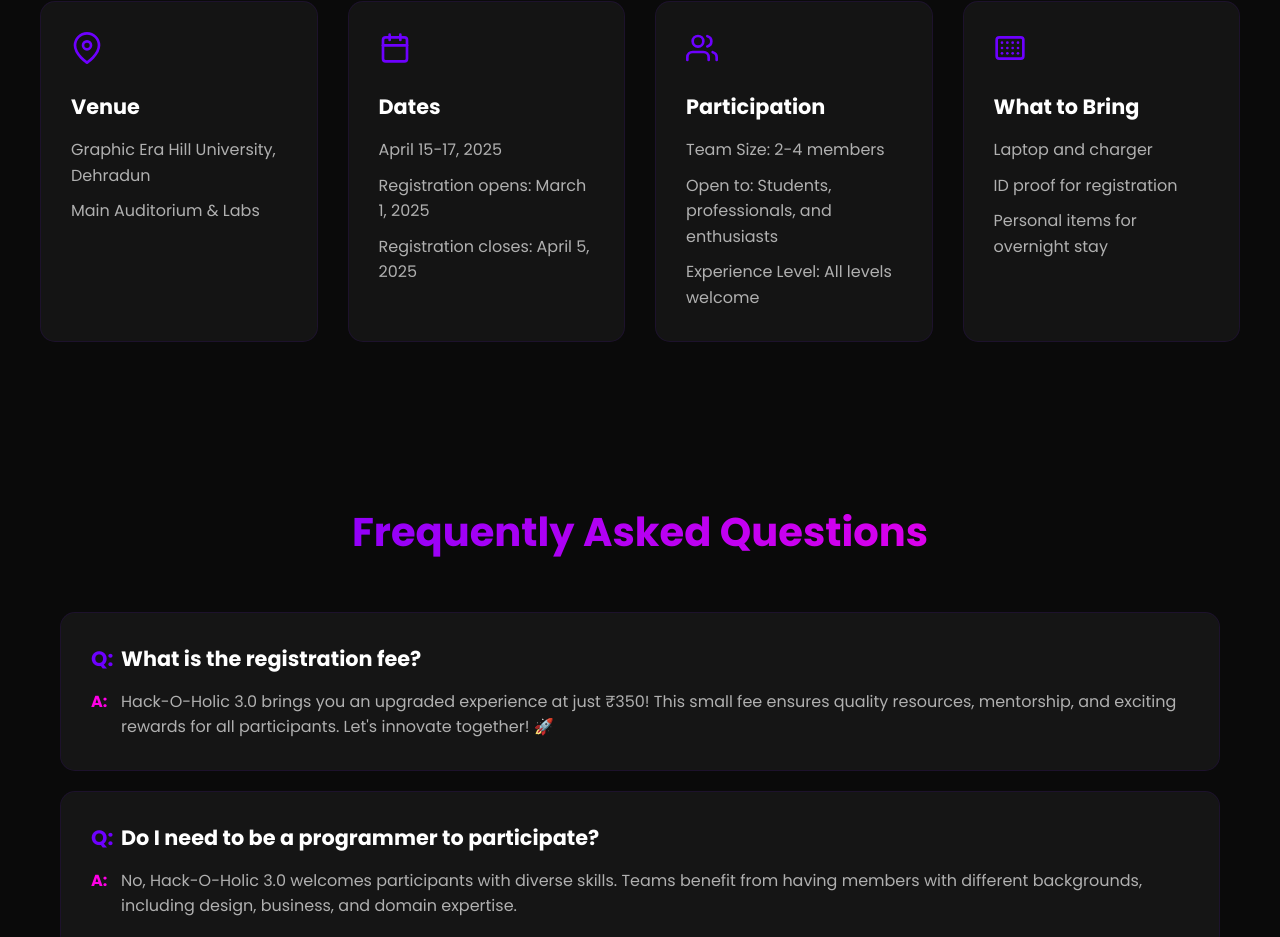
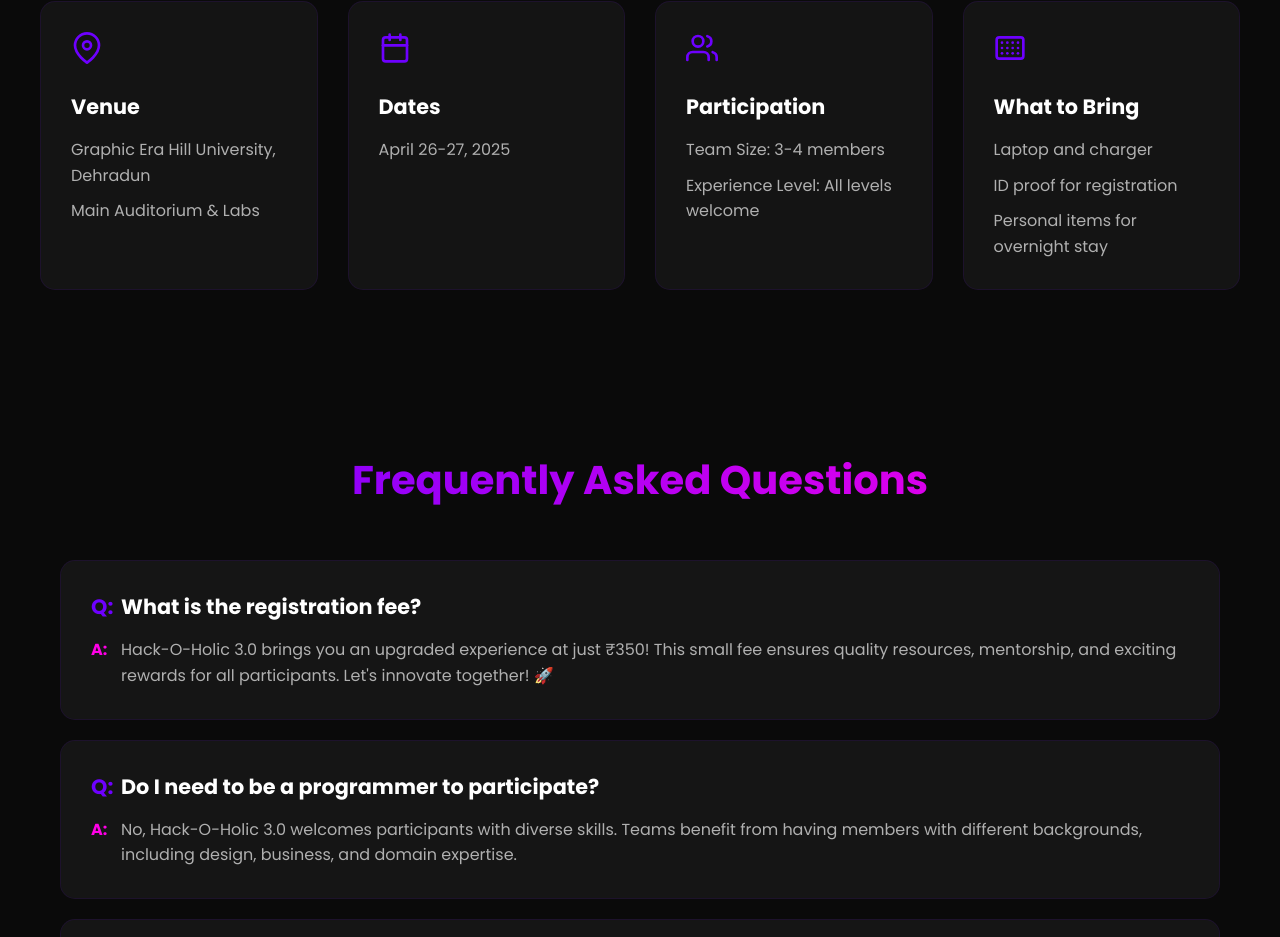
Before and after one commit to HimanshuRawat143/Hackathon, a React (Create React App) app in the folder client/: page /schedule in a window 1280 px wide. Shown: the part 1208-2145 px from the top of the page. Built offline with nearby package versions, Linux system fonts and the light colour scheme.

Commit message:
Update SchedulePage.js

```diff
--- a/client/src/pages/SchedulePage.js
+++ b/client/src/pages/SchedulePage.js
@@ -227,9 +227,7 @@ const SchedulePage = () => {
                 </InfoIcon>
                 <InfoTitle>Dates</InfoTitle>
                 <InfoContent>
-                  <p>April 15-17, 2025</p>
-                  <p>Registration opens: March 1, 2025</p>
-                  <p>Registration closes: April 5, 2025</p>
+                  <p>April 26-27, 2025</p>
                 </InfoContent>
               </InfoCard>
 
@@ -244,8 +242,7 @@ const SchedulePage = () => {
                 </InfoIcon>
                 <InfoTitle>Participation</InfoTitle>
                 <InfoContent>
-                  <p>Team Size: 2-4 members</p>
-                  <p>Open to: Students, professionals, and enthusiasts</p>
+                  <p>Team Size: 3-4 members</p>
                   <p>Experience Level: All levels welcome</p>
                 </InfoContent>
               </InfoCard>
```
